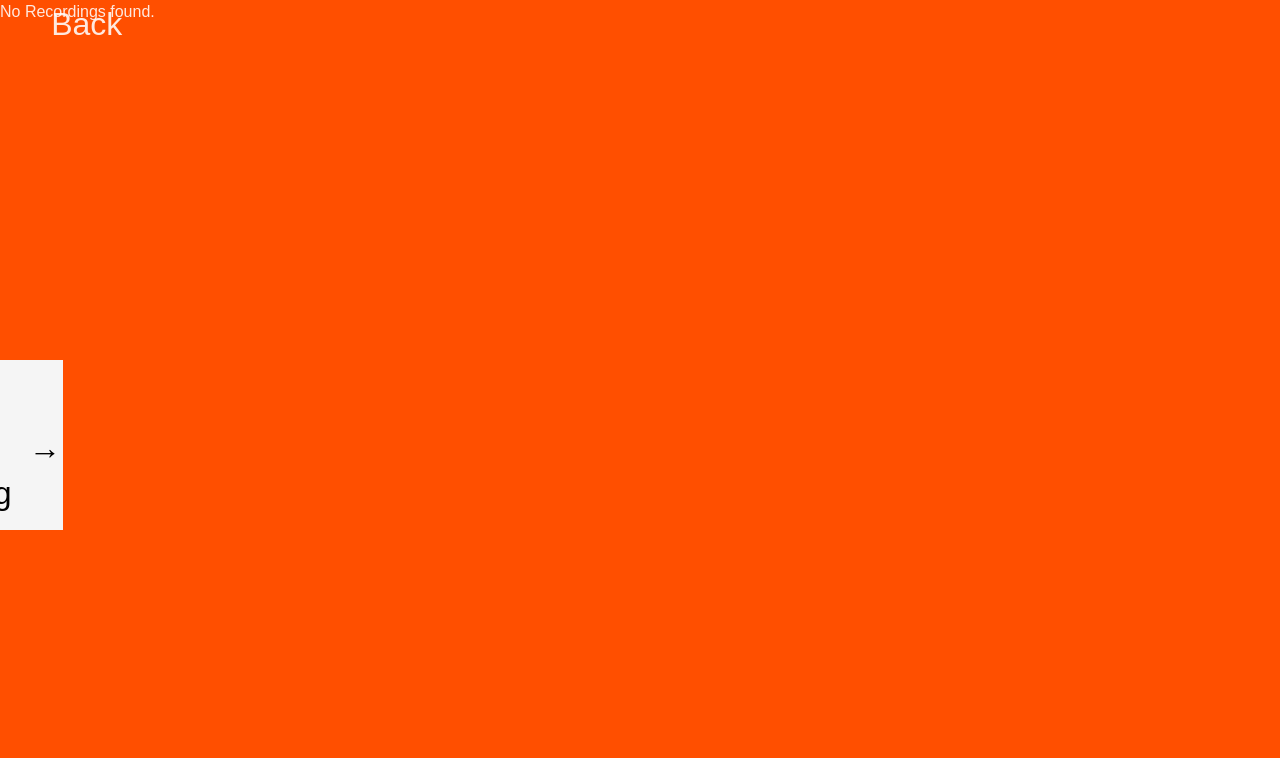
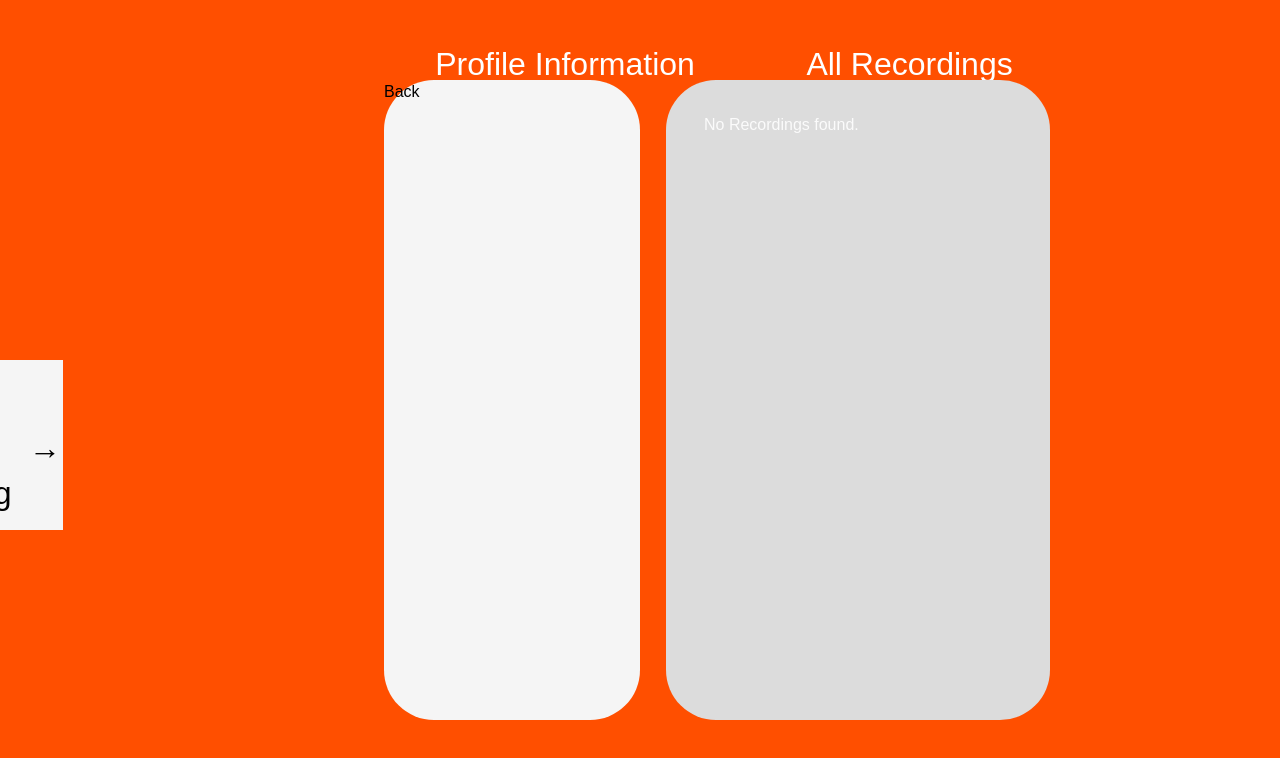
Before and after one commit to Axelh04/capstone, a React (Vite) app in the folder frontend/: page /profile in a window 1280 px wide. Shown: the top 758 px of the page. Built offline with nearby package versions, Linux system fonts and the light colour scheme; a web font is replaced by a local one.

Commit message:
Profile Page UI
Added Profile Page styling and delete buttons

```diff
--- a/frontend/src/NavBarComp/NavBar.css
+++ b/frontend/src/NavBarComp/NavBar.css
@@ -8,6 +8,7 @@
   color: black;
   text-align: start;
   transition: 1s;
+  z-index: 3;
 }
 
 .navBar:hover {
--- /dev/null
+++ b/frontend/src/ProfilePageComp/ProfilePage.css
@@ -0,0 +1,110 @@
+#profile-info-container {
+  position: absolute;
+  width: 20%;
+  height: 80%;
+  top: 10%;
+  left: 30%;
+
+  background-color: whitesmoke;
+  border-radius: 50px;
+  color: black;
+}
+
+#profile-details {
+  position: absolute;
+  width: 85%;
+
+  height: 95%;
+  top: 5%;
+  left: 7%;
+  font-size: x-large;
+}
+
+.info-text {
+  margin-bottom: 10%;
+  background-color: gainsboro;
+  border-radius: 30px;
+  padding: 5%;
+  width: 100%;
+}
+
+.user-detail {
+  color: #ff4f00;
+}
+
+#logout-button {
+  position: absolute;
+  left: 35%;
+  color: #ff4f00;
+  padding: 2% 5% 2% 5%;
+  bottom: 5%;
+}
+
+#logout-button:hover {
+    background-color: gainsboro;
+    padding: 2% 5% 2% 5%;
+    border-radius: 30px;
+}
+#profile-info-title {
+  position: absolute;
+  top: 5%;
+  left: 34%;
+  color: white;
+  font-size: xx-large;
+}
+
+#profile-recordings-title {
+  position: absolute;
+  top: 5%;
+  left: 63%;
+  color: white;
+  font-size: xx-large;
+}
+
+#profile-recordings-list {
+  position: absolute;
+  width: 30%;
+  height: 80%;
+  overflow: hidden;
+  overflow-y: scroll;
+  left: 52%;
+  top: 10%;
+  background-color: gainsboro;
+  border-radius: 50px;
+  padding: 2.6% 3% 3% 3%;
+}
+
+#profile-recordings-list::-webkit-scrollbar {
+    display: none;
+  }
+
+.profile-audio {
+  width: 75%;
+  margin-bottom: 10%;
+  margin-left: 2%;
+  scale: 1.2;
+}
+
+.profile-info {
+  width: 15%;
+  position: absolute;
+  font-size: xx-large;
+  margin-left: 4%;
+}
+
+.trash-icon {
+    display: inline-block;
+    background-color: whitesmoke;
+    position: absolute;
+    left: 82%;
+    margin-top: -19%;
+    font-size: x-large;
+    cursor: pointer;
+
+    padding: 2.5% 3.5% 2.5% 3.5%;
+    border-radius: 200px;
+}
+
+.trash-icon:hover {
+    background-color: rgb(196, 196, 196);
+}
--- a/frontend/src/ProfilePageComp/ProfilePage.jsx
+++ b/frontend/src/ProfilePageComp/ProfilePage.jsx
@@ -1,34 +1,39 @@
-import { useContext } from "react";
+import { useContext, useState } from "react";
 import { UserContext } from "../UserContext.js";
 import { Link } from "react-router-dom";
 import SavedRecordings from "./SavedRecordings.jsx";
 import NavBar from "../NavBarComp/NavBar.jsx";
+import "./ProfilePage.css";
 
 function ProfilePage() {
   const { user, updateUser } = useContext(UserContext);
+  const [recordings, setRecordings] = useState([]);
 
+  console.log(user);
   const handleLogout = () => {
     updateUser(null);
   };
 
   return (
     <div className="main">
-      <header className="header">
-        <div className="user-info">
+      <div id="profile-info-title">Profile Information</div>
+      <div id="profile-info-container">
         {user ? (
-            <>
-              <div>This is your profile: {user.username}</div>
+          <div id = "profile-details">
+            <div className="info-text">Your UserID: <span className="user-detail">{user.id}</span></div>
+            <div className="info-text">Your Username: <span className="user-detail">{user.username}</span></div>
+            <div className="info-text">Your Email: <span className="user-detail">{user.email}</span></div>
+            <div className="info-text">Total Recordings: <span className="user-detail">{recordings.length}</span> </div>
             <Link to="/">
-                <button onClick={handleLogout}>Logout</button>
+              <button id = "logout-button" onClick={handleLogout}>Logout</button>
             </Link>
-            </>
+          </div>
         ) : (
           <Link to="/">Back</Link>
         )}
       </div>
-      </header>
-
-      <SavedRecordings />
+      <div id="profile-recordings-title">All Recordings</div>
+      <SavedRecordings recordings = {recordings} setRecordings ={setRecordings} />
       <NavBar />
     </div>
   );
--- a/frontend/src/ProfilePageComp/SavedRecordings.jsx
+++ b/frontend/src/ProfilePageComp/SavedRecordings.jsx
@@ -1,9 +1,11 @@
+/* eslint-disable react/prop-types */
+
 import { useContext, useEffect, useState } from "react";
 import { UserContext } from "../UserContext.js";
 
-function SavedRecordings() {
+function SavedRecordings({ recordings, setRecordings }) {
   const { user } = useContext(UserContext);
-  const [recordings, setRecordings] = useState([]);
+  const [recordingIDs, setRecordingIDs] = useState([]);
 
   useEffect(() => {
     fetchData();
@@ -27,25 +29,65 @@ function SavedRecordings() {
           const audioBlob = convertToBlob(item.audios.data, "audio/mp4"); //converts each value in data.audios.data into a blob
           return URL.createObjectURL(audioBlob); //creates URL from blob
         });
-        setRecordings(urls);//Updates state variable with recent list of recordings
+        const ids = data.map((item) => {
+          const numID = item.id;
+          return numID;
+        });
+        setRecordings(urls);
+        setRecordingIDs(ids);
       }
     } catch (error) {
       alert("Failed to fetch audios. Please try again.");
     }
   };
 
+  const handleDelete = async (index) => {
+    try {
+      const audioID = recordingIDs[index]
+      const audioURL = recordings[index]
+      await fetch(
+        `http://localhost:3000/users/${user.id}/audios/${audioID}/delete`,
+        { method: "DELETE" }
+      );
+
+      const updatedIDs = recordingIDs.filter(function (ID) {
+        return ID !== audioID
+      })
+
+      const updatedURLs = recordings.filter(function (url) {
+        return url !== audioURL
+      })
+
+      setRecordingIDs(updatedIDs)
+      setRecordings(updatedURLs)
+
+    }
+    catch (error) {
+
+      alert("Failed to delete audio. Please try again.", error);
+    }
+  };
+
   return (
-    <div>
-      <div>
+    <div id="profile-recordings-list">
       {recordings.length > 0 ? (
         recordings.map((url, index) => (
-            <audio key={index} controls src={url} />
+          <>
+            <audio className="profile-audio" key={index} controls src={url} />
+            <span
+              className="trash-icon"
+              onClick={() => {
+                handleDelete(index);
+              }}
+            >
+              🗑️
+            </span>
+          </>
         ))
       ) : (
         <div>No Recordings found.</div>
       )}
     </div>
-    </div>
   );
 }
 
--- a/frontend/src/RecordingPageComp/RecordingPage.css
+++ b/frontend/src/RecordingPageComp/RecordingPage.css
@@ -15,9 +15,6 @@
   width: 100%;
   height: 50%;
   top: 50%;
-  border-style: dashed;
-  border-width: 5px;
-  border-color: black;
 }
 
 .user-info {
--- a/frontend/src/RecordingPageComp/RecordingWheel.css
+++ b/frontend/src/RecordingPageComp/RecordingWheel.css
@@ -1,4 +1,4 @@
-audio {
+.recording-container > .audio-item > audio {
   width: 100%;
 }
 
```
Also changed, not shown: 1 other file (tests, documents, lock files or other folders). Lines whose indentation alone changed are shown as unchanged.
